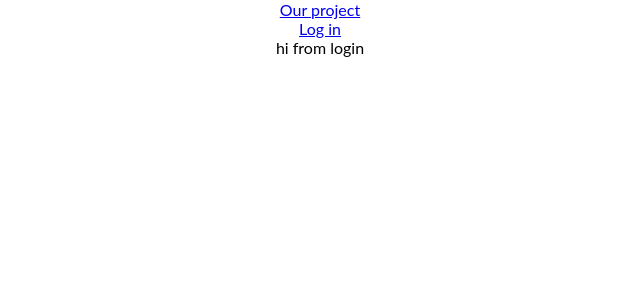
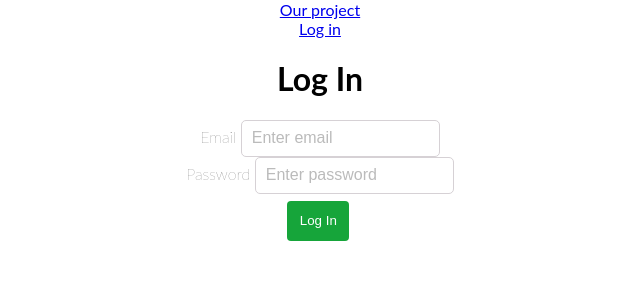
Before and after one commit to FarzadTaghavi/group-project-frontend, a React (Create React App) app: page /login in a window 1280 px wide. Shown: the top 300 px of the page, without its empty margins (320-960 px from the left). Built offline with nearby package versions, Linux system fonts and the light colour scheme; no server answers.

Commit message:
created login page

```diff
--- a/src/AuthProvider.tsx
+++ b/src/AuthProvider.tsx
@@ -1,25 +1,31 @@
-import Axios from "axios"
-import React, { useState } from "react"
-import { API_URL } from "./config/constants"
-import { Graduate } from "./model"
+import Axios from "axios";
+import React, { useState, useEffect } from "react";
+import { parseJsonText, StringLiteralType } from "typescript";
+import { API_URL } from "./config/constants";
+import { Graduate } from "./model";
 
 export const AuthContext = React.createContext<{
-  graduate: Graduate | null
-  token: string | null
-  login: (email: string, password: string) => void
-  logout: () => void
+  graduate: Graduate | null;
+  token: string | null;
+  login: (email: string, password: string) => void;
+  logout: () => void;
 }>({
   graduate: null,
   token: null,
   login: () => {},
   logout: () => {},
-})
+});
 
 interface AuthProviderProps {}
 
 export const AuthProvider: React.FC<AuthProviderProps> = ({ children }) => {
-  const [graduate, setGraduate] = useState<Graduate | null>(null)
-  const [token, setToken] = useState<string | null>(null)
+  const [graduate, setGraduate] = useState<Graduate | null>(null);
+  const [token, setToken] = useState<string | null>(null);
+
+  useEffect(() => {
+    const checkForToken = localStorage.getItem("token");
+    setToken(checkForToken);
+  }, []);
 
   return (
     <AuthContext.Provider
@@ -31,22 +37,25 @@ export const AuthProvider: React.FC<AuthProviderProps> = ({ children }) => {
             const response = await Axios.post(`${API_URL}/login`, {
               email,
               password,
-            })
-            setGraduate(response.data.user)
-            setToken(response.data.token)
-            localStorage.setItem("graduate", JSON.stringify(response.data.user))
-            localStorage.setItem("token", response.data.token)
+            });
+            setGraduate(response.data.user);
+            setToken(response.data.token);
+            localStorage.setItem(
+              "graduate",
+              JSON.stringify(response.data.user)
+            );
+            localStorage.setItem("token", response.data.token);
           } catch (e) {
-            console.log("error:", e)
+            console.log("error:", e);
           }
         },
         logout: () => {
-          setGraduate(null)
-          localStorage.removeItem("graduate")
+          setToken(null);
+          localStorage.removeItem("token");
         },
       }}
     >
       {children}
     </AuthContext.Provider>
-  )
-}
+  );
+};
--- /dev/null
+++ b/src/components/LogInForm.tsx
@@ -0,0 +1,54 @@
+import React, { useState, useContext, useEffect } from "react";
+import "./style.css";
+import { Form, Col, Button } from "react-bootstrap";
+import { useHistory } from "react-router-dom";
+import { AuthContext } from "../AuthProvider";
+
+export default function LogIn() {
+  const { login, token } = useContext(AuthContext);
+  const [email, setEmail] = useState("");
+  const [password, setPassword] = useState("");
+  const history = useHistory();
+
+  useEffect(() => {
+    if (token !== null) {
+      history.push("/");
+    }
+  }, [token, history]);
+
+  const submitForm = async (event: any) => {
+    event.preventDefault();
+    try {
+      login(email, password);
+    } catch (e) {
+      console.log(e.message);
+    }
+    setEmail("");
+    setPassword("");
+  };
+
+  return (
+    <Form as={Col} md={{ span: 6, offset: 3 }}>
+      <h1 className="mt-5 mb-5">Log In</h1>
+      <Form.Group>
+        <Form.Label>Email </Form.Label>
+        <Form.Control
+          value={email}
+          onChange={(event) => setEmail(event.target.value)}
+          type="email"
+          placeholder="Enter email"
+        />
+        <br />
+        <Form.Label>Password </Form.Label>
+        <Form.Control
+          value={password}
+          onChange={(event) => setPassword(event.target.value)}
+          type="password"
+          placeholder="Enter password"
+        />
+        <br />
+        <Button onClick={submitForm}>Log In</Button>
+      </Form.Group>
+    </Form>
+  );
+}
--- a/src/components/Navigation.tsx
+++ b/src/components/Navigation.tsx
@@ -1,10 +1,11 @@
-import React, { useContext } from "react"
-import { Button, Nav, Navbar } from "react-bootstrap"
-import { NavLink } from "react-router-dom"
-import { AuthContext } from "../AuthProvider"
+import React, { useContext } from "react";
+import { Button, Nav, Navbar } from "react-bootstrap";
+import { NavLink } from "react-router-dom";
+import { AuthContext } from "../AuthProvider";
 
 export default function Navigation() {
-  const { graduate, token, logout } = useContext(AuthContext)
+  const { token, logout } = useContext(AuthContext);
+
   return (
     <Navbar>
       <Navbar.Brand as={NavLink} to="/">
@@ -12,9 +13,6 @@ export default function Navigation() {
       </Navbar.Brand>
       {token ? (
         <>
-          <Nav.Item style={{ padding: ".5rem 1rem" }}>
-            {graduate?.data.fullName}
-          </Nav.Item>
           <Button onClick={logout}>Logout</Button>
         </>
       ) : (
@@ -27,5 +25,5 @@ export default function Navigation() {
         </>
       )}
     </Navbar>
-  )
+  );
 }
--- a/src/components/style.css
+++ b/src/components/style.css
@@ -70,7 +70,6 @@ input::placeholder {
 }
 
 button {
-  min-width: 100%;
   cursor: pointer;
   margin-right: 0.25em;
   margin-top: 0.5em;
--- a/src/config/constants.ts
+++ b/src/config/constants.ts
@@ -1,5 +1,3 @@
 require("dotenv").config();
 
-//dotenv.config();
-
 export const API_URL = process.env.REACT_APP_API_URL;
--- a/src/pages/Homepage.tsx
+++ b/src/pages/Homepage.tsx
@@ -1,8 +1,8 @@
-import axios from "axios"
-import React, { useEffect, useState } from "react"
-import { Graduate } from "../model"
-import { API_URL } from "../config/constants"
-import { Experience } from "../components/Experience"
+import axios from "axios";
+import React, { useEffect, useState } from "react";
+import { Graduate } from "../model";
+import { API_URL } from "../config/constants";
+import { Experience } from "../components/Experience";
 
 /***
  * To do:
@@ -11,29 +11,29 @@ import { Experience } from "../components/Experience"
  */
 
 export default function Homepage() {
-  const [graduates, setGraduates] = useState<Graduate[]>([])
-  const [jobType, setJobType] = useState("")
+  const [graduates, setGraduates] = useState<Graduate[]>([]);
+  const [jobType, setJobType] = useState("");
 
   useEffect(() => {
     async function fetchData() {
-      const response = await axios.get(`${API_URL}`)
+      const response = await axios.get(`${API_URL}`);
       // console.log("response from axios:", response)
-      setGraduates(response.data)
+      setGraduates(response.data);
     }
-    fetchData()
-  }, [])
+    fetchData();
+  }, []);
 
   // declaring this variable so we can filter over it, and let TS know it's gonna have an array of Grads
-  let graduatesToRender: Graduate[] = []
+  let graduatesToRender: Graduate[] = [];
 
   // here's the filter, with a default "" so we can maybe add a "clear filters" or "all" button that sets Stack back to "" so it shows all posts => maybe check that we don't lose the posts along the way. We might need another useState for this
   if (jobType) {
     if (jobType === "") {
-      graduatesToRender = graduates
+      graduatesToRender = graduates;
     } else
       graduatesToRender = graduates.filter((grad) => {
-        return grad.data.jobType === jobType
-      })
+        return grad.jobType === jobType;
+      });
   }
   // console.log("got the graduates?:", graduates)
 
@@ -53,8 +53,30 @@ export default function Homepage() {
       </div>
       {graduatesToRender.map((grad) => {
         // I've put the Graduate props in an object so we can just pass the whole thing here
-        return <Experience data={grad.data} />
+        return (
+          <Experience
+            id={grad.id}
+            fullName={grad.fullName}
+            email={grad.email}
+            password={grad.password}
+            education={grad.education}
+            language={grad.language}
+            monthsToJob={grad.monthsToJob}
+            interviews={grad.interviews}
+            jobType={grad.jobType}
+            companySize={grad.companySize}
+            industry={grad.industry}
+            techStack={grad.techStack}
+            answer1={grad.answer1}
+            answer2={grad.answer2}
+            answer3={grad.answer3}
+            answer4={grad.answer4}
+            answer5={grad.answer5}
+            answer6={grad.answer6}
+            answer7={grad.answer7}
+          />
+        );
       })}
     </>
-  )
+  );
 }
--- a/src/pages/Login.tsx
+++ b/src/pages/Login.tsx
@@ -1,5 +1,6 @@
-import React from "react"
+import React from "react";
+import LogInForm from "../components/LogInForm";
 
 export default function Login() {
-  return <div>hi from login</div>
+  return <LogInForm />;
 }
```
Also changed, not shown: src/components/Experience.tsx (+5 -5 lines), src/model.ts (+22 -24 lines).
